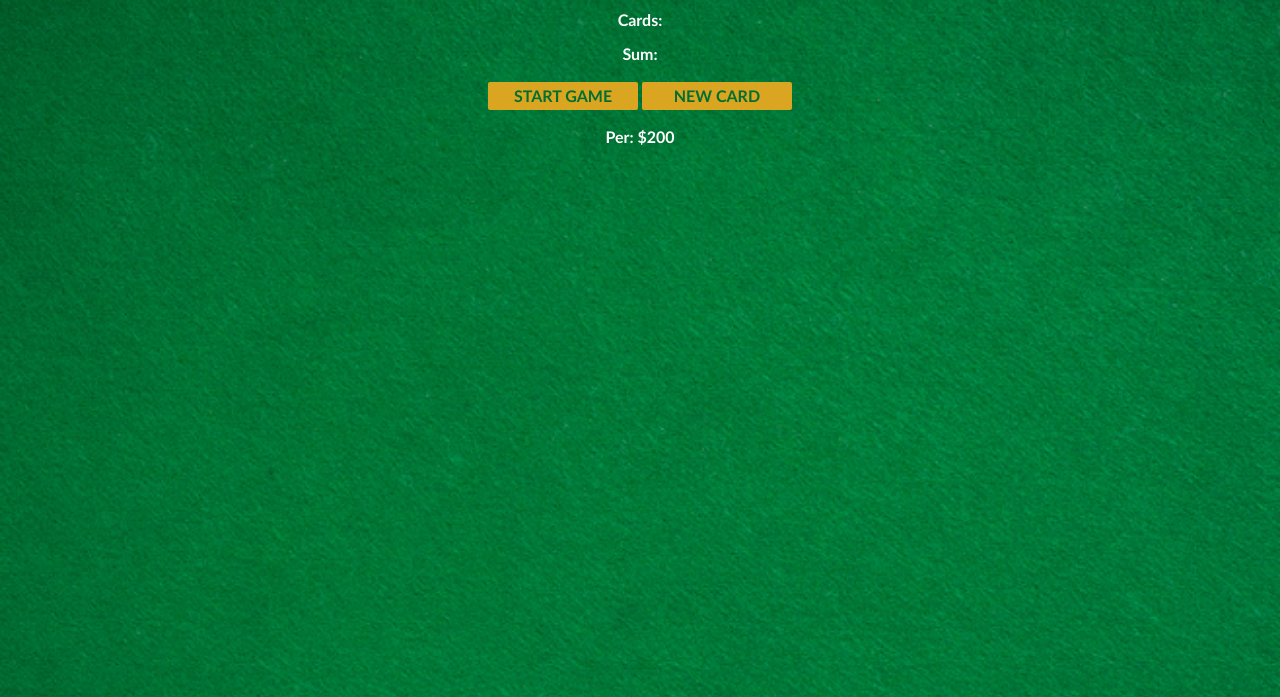
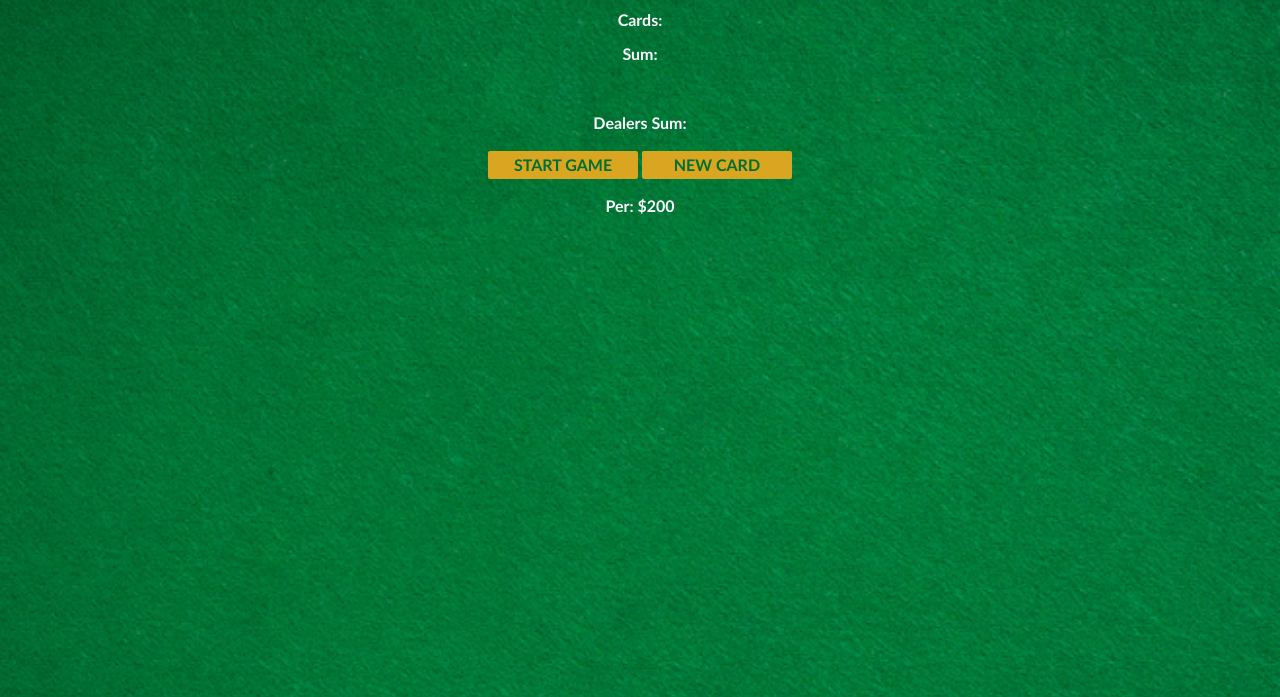
Before and after one commit to darrenbruegman/umm, a plain HTML site: page games/blackjack/index.html in a window 1280 px wide. Shown: the part 103-800 px from the top of the page. Drawn offline with nearby package versions, Linux system fonts and the light colour scheme.

Commit message:
Update index.html

```diff
--- a/games/blackjack/index.html
+++ b/games/blackjack/index.html
@@ -7,6 +7,8 @@
         <p id="message-el">Want to play a round?</p>
         <p id="cards-el">Cards:</p>
         <p id="sum-el">Sum:</p>
+        <br/>
+        <p id="dealer-el">Dealers Sum:</p>
         <button onclick="startGame()">START GAME</button>
         <button onclick="newCard()">NEW CARD</button>
         <p id="player-el"></p>
```
